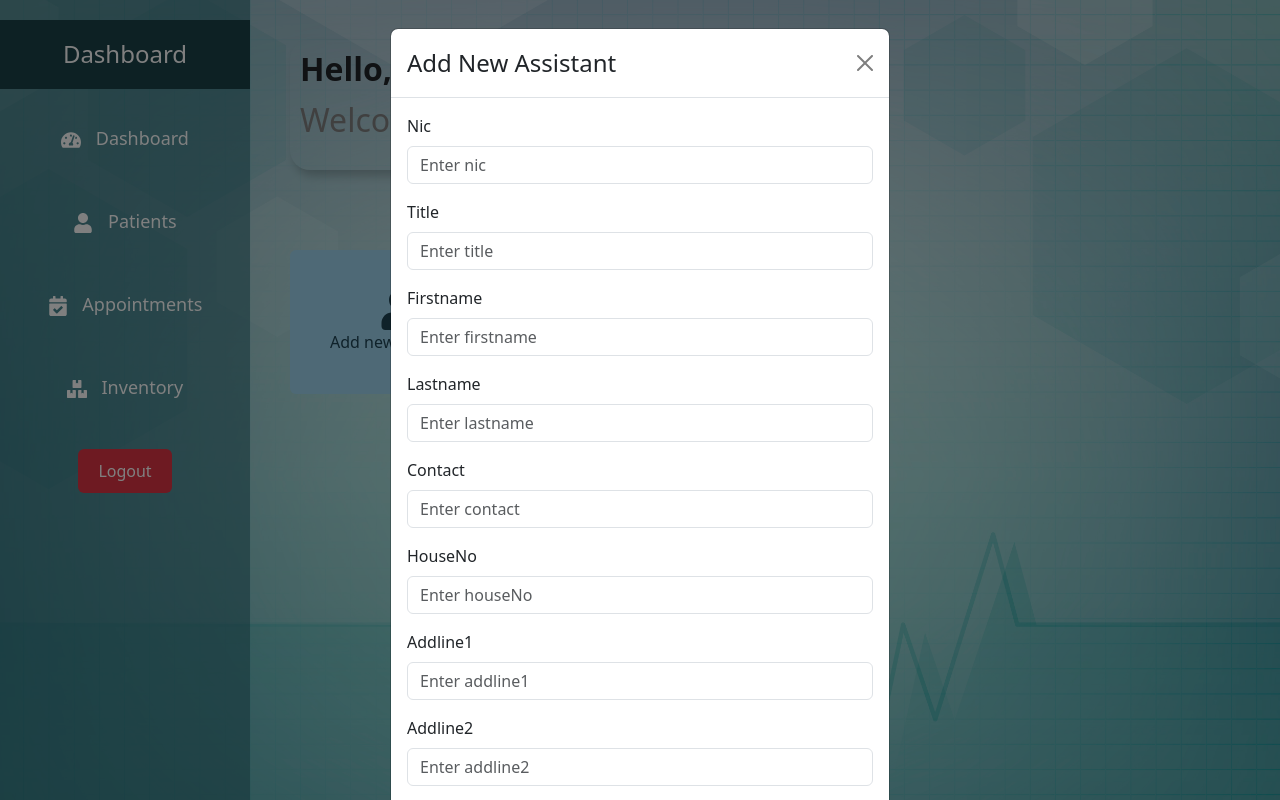
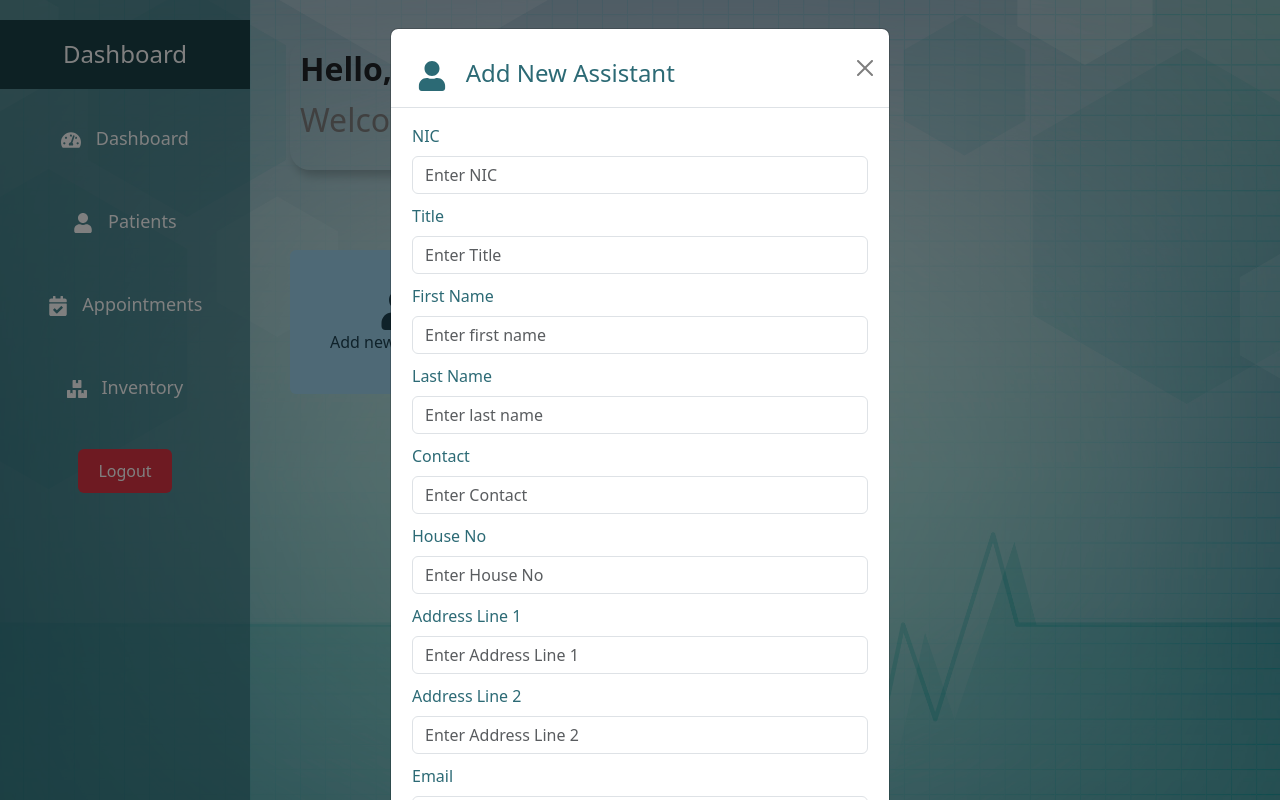
Before and after one commit to TharuHiru/Medical_Center_Management_System, a Next.js app in the folder frontend/: page /DoctorDashboard in a window 1280 px wide. Both pictures are taken after a click on the button "Add new Assistant". Built offline with nearby package versions, Linux system fonts and the light colour scheme.

Commit message:
Add assistant model UI updates

```diff
--- a/frontend/src/Styles/loginForms.css
+++ b/frontend/src/Styles/loginForms.css
@@ -70,3 +70,21 @@ body{
   padding-right: 20px;
   font-size: 20px;
 }
+
+.addAssistTitle{
+  color: #2c6a75;
+  margin-top: 10px;
+  margin-left: 10px;
+}
+
+.addAssistForm{
+  color: #2c6a75;
+}
+
+.addAssisttextbox{
+  width: 100%;
+  padding-left: 0px;
+  padding-right: 10px;
+  padding-bottom: 10px;
+  margin-left: 5px;
+}
--- a/frontend/src/components/addAssistantModel.js
+++ b/frontend/src/components/addAssistantModel.js
@@ -5,6 +5,8 @@ import { Button, Modal, Form } from 'react-bootstrap';
 import axios from 'axios';
 import { toast } from 'react-toastify'; // Import Toastify for toast notifications
 import 'react-toastify/dist/ReactToastify.css';
+import { FaUser } from 'react-icons/fa'; // Import icons
+import '../Styles/loginForms.css';
 
 const AddAssistantModal = ({ showModal, handleClose }) => {
   const [assistantDetails, setAssistantDetails] = useState({
@@ -30,20 +32,12 @@ const AddAssistantModal = ({ showModal, handleClose }) => {
 
   // Form validation logic
   const validateForm = () => {
-    if (!assistantDetails.firstname.trim())  {
-      toast.error('First Name is required');
-      return false;
-    }
-    if (!assistantDetails.lastname.trim()) {
-      toast.error('Last Name is required');
-      return false;
-    }
-    if (!assistantDetails.email.trim()) {
-      toast.error('Email is required');
-      return false;
-    }
-    if (!assistantDetails.contact.trim()) {
-      toast.error('Contact number is required');
+    if ((!assistantDetails.firstname.trim())
+        || (!assistantDetails.lastname.trim())
+        || (!assistantDetails.email.trim())
+        || (!assistantDetails.contact.trim()))
+    {
+      toast.error('Please Fill all the values');
       return false;
     }
     return true;
@@ -75,28 +69,130 @@ const AddAssistantModal = ({ showModal, handleClose }) => {
   };
 
   return (
-    <Modal show={showModal} onHide={handleClose} backdrop="static" keyboard={false}>
+    <Modal show={showModal} onHide={handleClose} backdrop="static" keyboard={false} >
       <Modal.Header closeButton>
-        <Modal.Title>Add New Assistant</Modal.Title>
+      <Modal.Title className='addAssistTitle'>
+          <FaUser size={30}/> &nbsp;
+          Add New Assistant
+      </Modal.Title>
       </Modal.Header>
-      <Modal.Body>
-        <Form onSubmit={handleSubmit}>
-          {Object.entries(assistantDetails).map(([key, value]) => (
-            <Form.Group key={key} controlId={`form${key}`} className="mb-3">
-              <Form.Label>{key.charAt(0).toUpperCase() + key.slice(1)}</Form.Label>
-              <Form.Control
-                type={key === "password" ? "password" : "text"}
-                placeholder={`Enter ${key}`}
-                name={key}
-                value={value}
+      <Modal.Body  >
+      <Form onSubmit={handleSubmit} className='addAssistForm' >
+        <Form.Group controlId="formNIC" className='addAssisttextbox'>
+          <Form.Label>NIC</Form.Label>
+            <Form.Control
+                type="text"
+                placeholder="Enter NIC"
+                name="nic"
+                value={assistantDetails.nic}
                 onChange={handleInputChange}
-              />
-            </Form.Group>
-          ))}
-          <Button variant="primary" type="submit" disabled={loading}>
-            {loading ? 'Submitting...' : 'Submit'}
-          </Button>
-        </Form>
+        />
+        </Form.Group>
+
+        <Form.Group controlId="formTitle" className='addAssisttextbox'>
+          <Form.Label>Title</Form.Label>
+            <Form.Control
+                type="text"
+                placeholder="Enter Title"
+                name="title"
+                value={assistantDetails.title}
+                onChange={handleInputChange}
+        />
+        </Form.Group>
+
+        <Form.Group controlId="formFirstName" className='addAssisttextbox'>
+          <Form.Label>First Name</Form.Label>
+          <Form.Control
+            type="text"
+            placeholder="Enter first name"
+            name="firstName"
+            value={assistantDetails.firstname}
+            onChange={handleInputChange}
+          />
+        </Form.Group>
+
+        <Form.Group controlId="formLastName" className='addAssisttextbox'>
+          <Form.Label>Last Name</Form.Label>
+          <Form.Control
+            type="text"
+            placeholder="Enter last name"
+            name="lastName"
+            value={assistantDetails.lastname}
+            onChange={handleInputChange}
+          />
+        </Form.Group>
+
+        <Form.Group controlId="formContact" className='addAssisttextbox'>
+            <Form.Label>Contact</Form.Label>
+            <Form.Control
+                type="text"
+                placeholder="Enter Contact"
+                name="contact"
+                value={assistantDetails.contact}
+                onChange={handleInputChange}
+            />
+        </Form.Group>
+
+        <Form.Group controlId="formHouseNo" className='addAssisttextbox'>
+            <Form.Label>House No</Form.Label>
+            <Form.Control
+                type="text"
+                placeholder="Enter House No"
+                name="houseNo"
+                value={assistantDetails.houseNo}
+                onChange={handleInputChange}
+            />
+        </Form.Group>
+
+        <Form.Group controlId="formAddLine1" className='addAssisttextbox'>
+            <Form.Label>Address Line 1</Form.Label>
+            <Form.Control
+                type="text"
+                placeholder="Enter Address Line 1"
+                name="addline1"
+                value={assistantDetails.addline1}
+                onChange={handleInputChange}
+            />
+        </Form.Group>
+
+        <Form.Group controlId="formAddLine2" className='addAssisttextbox'>
+            <Form.Label>Address Line 2</Form.Label>
+            <Form.Control
+                type="text"
+                placeholder="Enter Address Line 2"
+                name="addline2"
+                value={assistantDetails.addline2}
+                onChange={handleInputChange}
+            />
+        </Form.Group>
+
+        <Form.Group controlId="formEmail" className='addAssisttextbox'>
+          <Form.Label>Email</Form.Label>
+          <Form.Control
+            type="email"
+            placeholder="Enter email"
+            name="email"
+            value={assistantDetails.email}
+            onChange={handleInputChange}
+          />
+        </Form.Group>
+
+        <Form.Group controlId="formPassword" className='addAssisttextbox'>
+            <Form.Label>Password</Form.Label>
+            <Form.Control
+                type="password"
+                placeholder="Enter password"
+                name="password"
+                value={assistantDetails.password}
+                onChange={handleInputChange}
+            />
+        </Form.Group>
+
+            <Button variant="primary" type="submit" disabled={loading} className="btn btn-primary w-100 loginBtn">
+              Add Assistant
+              {loading ? 'Submitting...' : ''}
+            </Button>
+          </Form>
       </Modal.Body>
     </Modal>
   );
```
